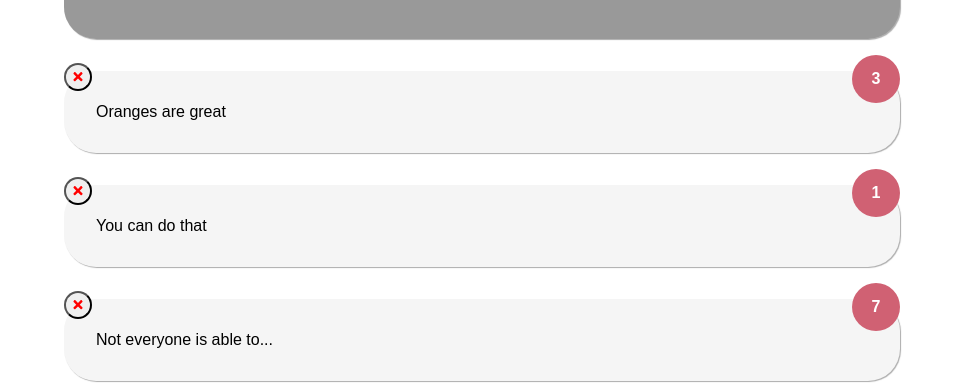
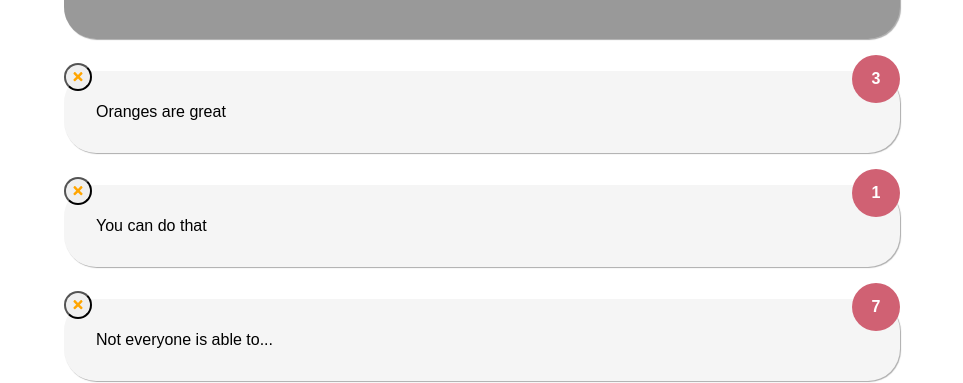
Before and after one commit to marcelox/feedback-app, a React (Create React App) app: page / in a window 1280 px wide. Shown: the part 240-623 px from the top of the page, without its empty margins (158-1121 px from the left). Built offline with nearby package versions, Linux system fonts and the light colour scheme.

Commit message:
Include id member to feedback item

```diff
--- a/src/components/FeedbackItem.jsx
+++ b/src/components/FeedbackItem.jsx
@@ -2,15 +2,15 @@ import Card from './shared/Card';
 import PropTypes from 'prop-types';
 import {FaTimes} from 'react-icons/fa';
 
-function FeedbackItem({rate, description}) {
+function FeedbackItem({id, description, rate}) {
 
   return (
     <Card>
       <div className="number-display">
         {rate}
       </div>
-      <button className='close'>
-        <FaTimes color='red'/>
+      <button onClick={() => console.log(id)} className='close'>
+        <FaTimes color='orange'/>
       </button>
       <div className="text-display">
         {description}
@@ -19,9 +19,4 @@ function FeedbackItem({rate, description}) {
   )
 }
 
-FeedbackItem.propTypes = {
-  rate: PropTypes.number,
-  description: PropTypes.string,
-}
-
 export default FeedbackItem;
--- a/src/components/FeedbackList.jsx
+++ b/src/components/FeedbackList.jsx
@@ -6,7 +6,7 @@ function FeedbackList({feedback}) {
   return (
     <div className="feedback-list">
       {feedback.map((item) => (
-        <FeedbackItem key={item.id} rate={item.rating} description={item.text} />
+        <FeedbackItem id={item.id} key={item.id} rate={item.rating} description={item.text} />
       ))
       }
     </div>
```
